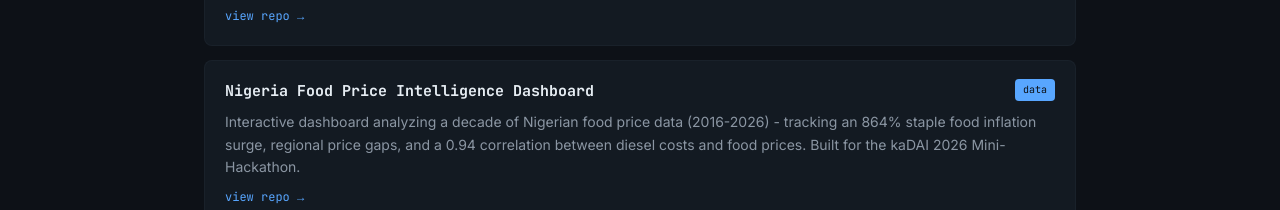
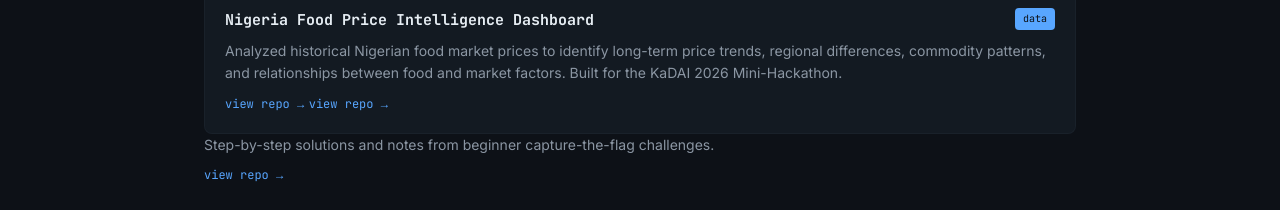
Before and after one commit to faithariwodo79-svg/faithariwodo79-svg.github.io, a plain HTML site: page index.html in a window 1280 px wide. Shown: the part 1271-1481 px from the top of the page. Drawn offline with Linux system fonts and the light colour scheme.

Commit message:
Revise project description for food price dashboard
Updated project description for the Nigeria Food Price Intelligence Dashboard to better reflect its analysis and findings.

```diff
--- a/index.html
+++ b/index.html
@@ -257,11 +257,13 @@
     </div>
 
     <div class="project-grid" id="project-grid">
+      <!--
       <div class="project-card show" data-cat="security">
         <div class="project-top">
           <span class="project-title">Home Network Threat Assessment</span>
           <span class="tag security">security</span>
         </div>
+      -->
         <p class="project-desc">Mapped and hardened a small network, documenting open ports, weak configs, and fixes applied.</p>
         <a class="project-link" href="#">view repo →</a>
       </div>
@@ -270,14 +272,17 @@
           <span class="project-title">Nigeria Food Price Intelligence Dashboard</span>
           <span class="tag data">data</span>
         </div>
-        <p class="project-desc">Interactive dashboard analyzing a decade of Nigerian food price data (2016-2026) - tracking an 864% staple food inflation surge, regional price gaps, and a 0.94 correlation between diesel costs and food prices. Built for the kaDAI 2026 Mini-Hackathon.</p>
+        <p class="project-desc">Analyzed historical Nigerian food market prices to identify long-term price trends, regional differences, commodity patterns, and relationships between food and market factors. Built for the KaDAI 2026 Mini-Hackathon.</p>
         <a class="project-link" href="https://faithariwodo79-svg.github.io/Food-price-dashboard" target="_blank">view repo →</a>
+        <a class="project-link" href="https://github.com/faithariwodo79-svg/Nigeria-food-market-analysis" target="_blank">view repo →</a>
       </div>
+    <!--
       <div class="project-card show" data-cat="security">
         <div class="project-top">
           <span class="project-title">CTF Writeups</span>
           <span class="tag security">security</span>
         </div>
+    -->
         <p class="project-desc">Step-by-step solutions and notes from beginner capture-the-flag challenges.</p>
         <a class="project-link" href="#">view repo →</a>
       </div>
```
